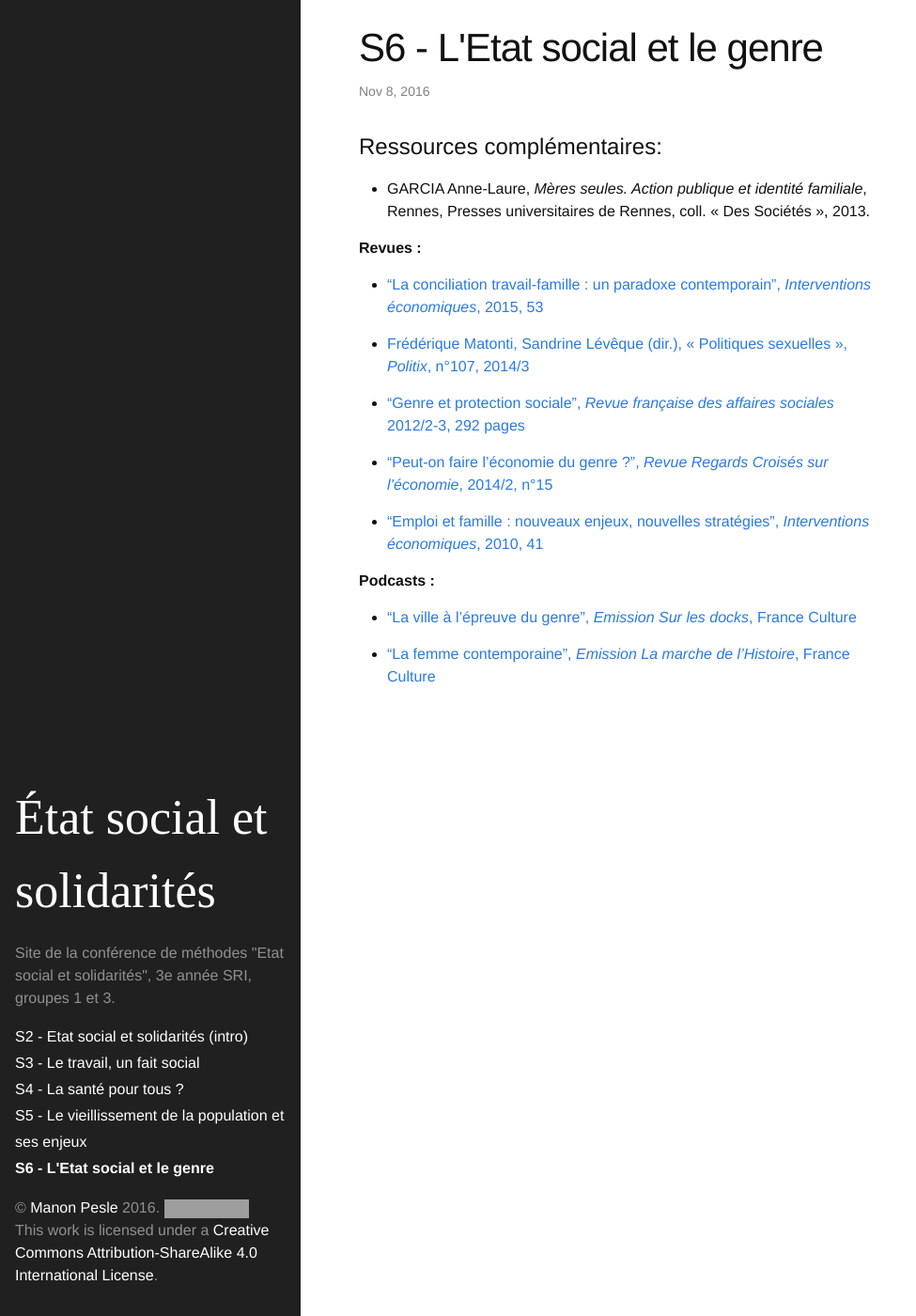
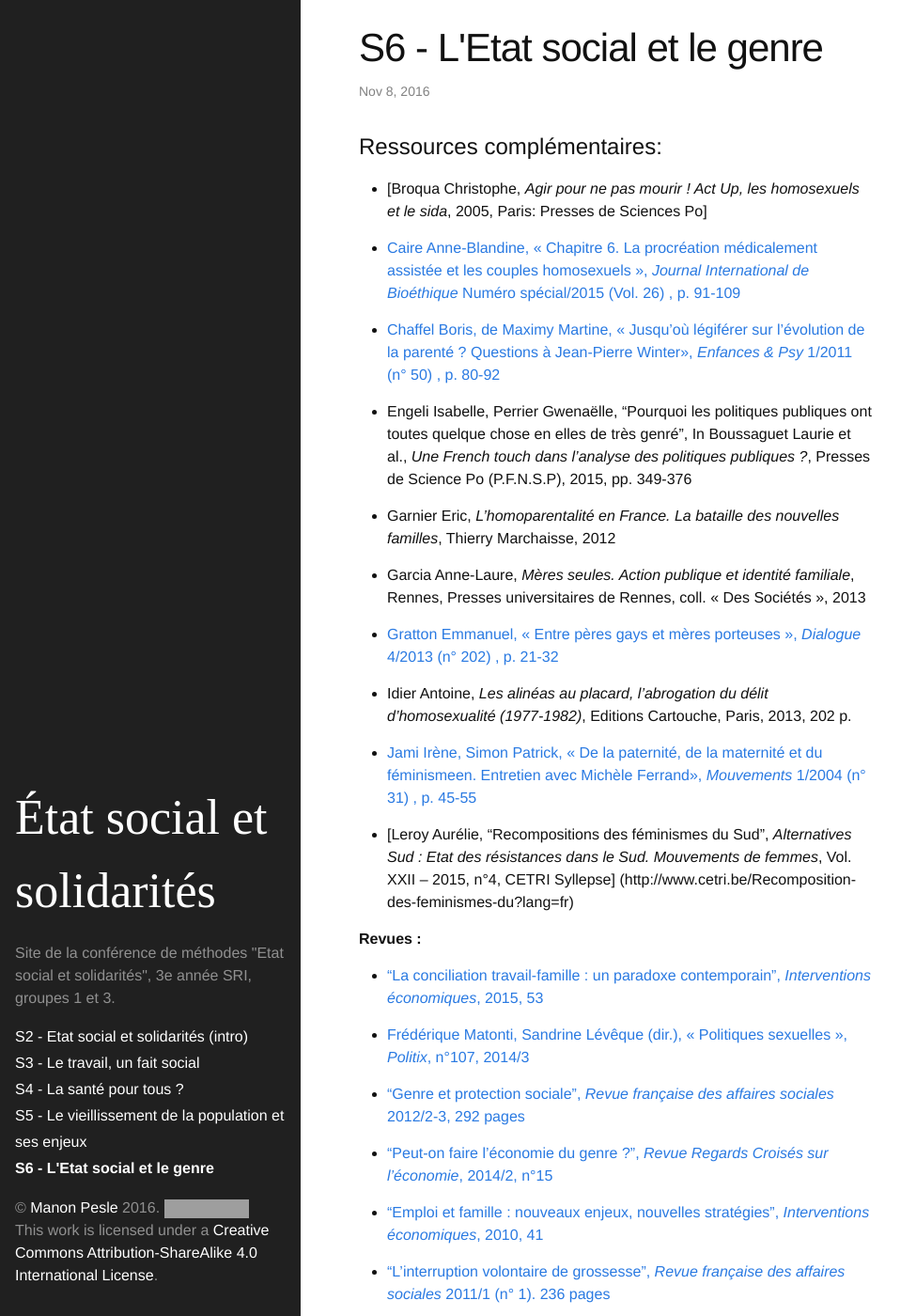
Before and after one commit to mpesle/etatsocial, a Jekyll site: the page built from _posts/2016-11-08-s6.markdown, in a window 1280 px wide and 1400 px high. Shown: the whole window at 94% size, without its empty margins (0-975 px from the left). Built offline with Jekyll 4.4.1, drawn with Linux system fonts in a browser that asks for light colours; some of the changed text lies outside the part shown; grey boxes are pictures that could not be loaded.

Commit message:
Ajout données S6

```diff
--- a/_posts/2016-11-08-s6.markdown
+++ b/_posts/2016-11-08-s6.markdown
@@ -5,7 +5,25 @@ date:   2016-11-08
 ---
 # Ressources complémentaires:
 
-- GARCIA Anne-Laure, *Mères seules. Action publique et identité familiale*, Rennes, Presses universitaires de Rennes, coll. « Des Sociétés », 2013.
+- [Broqua Christophe, *Agir pour ne pas mourir ! Act Up, les homosexuels et le sida*, 2005, Paris: Presses de Sciences Po]
+
+- [Caire Anne-Blandine, « Chapitre 6. La procréation médicalement assistée et les couples homosexuels », *Journal International de Bioéthique* Numéro spécial/2015 (Vol. 26) , p. 91-109](https://www.cairn.info/revue-journal-international-de-bioethique-2015-Num%C3%A9ro%20sp%C3%A9cial-page-91.htm)
+
+- [Chaffel Boris, de Maximy Martine, « Jusqu'où légiférer sur l'évolution de la parenté ? Questions à Jean-Pierre Winter», *Enfances & Psy* 1/2011 (n° 50) , p. 80-92](http://www.cairn.info/revue-enfances-et-psy-2011-1-page-80.htm)
+
+- Engeli Isabelle, Perrier Gwenaëlle, "Pourquoi les politiques publiques ont toutes quelque chose en elles de très genré", In Boussaguet Laurie et al., *Une French touch dans l'analyse des politiques publiques ?*, Presses de Science Po (P.F.N.S.P), 2015, pp. 349-376
+
+- Garnier Eric, *L'homoparentalité en France. La bataille des nouvelles familles*, Thierry Marchaisse, 2012
+
+- Garcia Anne-Laure, *Mères seules. Action publique et identité familiale*, Rennes, Presses universitaires de Rennes, coll. « Des Sociétés », 2013
+
+- [Gratton Emmanuel, « Entre pères gays et mères porteuses », *Dialogue* 4/2013 (n° 202) , p. 21-32](http://www.cairn.info/revue-dialogue-2013-4-page-21.htm)
+
+- Idier Antoine, *Les alinéas au placard, l’abrogation du délit d’homosexualité (1977-1982)*, Editions Cartouche, Paris, 2013, 202 p.
+
+- [Jami Irène, Simon Patrick, « De la paternité, de la maternité et du féminismeen. Entretien avec Michèle Ferrand», *Mouvements* 1/2004 (n° 31) , p. 45-55](http://www.cairn.info/revue-mouvements-2004-1-page-45.htm)
+
+- [Leroy Aurélie, "Recompositions des féminismes du Sud", *Alternatives Sud : Etat des résistances dans le Sud. Mouvements de femmes*, Vol. XXII – 2015, n°4, CETRI Syllepse] (http://www.cetri.be/Recomposition-des-feminismes-du?lang=fr)
 
 **Revues :**
 
@@ -19,9 +37,30 @@ date:   2016-11-08
 
 - ["Emploi et famille : nouveaux enjeux, nouvelles stratégies", *Interventions économiques*, 2010, 41](https://interventionseconomiques.revues.org/395)
 
+- ["L’interruption volontaire de grossesse", *Revue française des affaires sociales* 2011/1 (n° 1). 236 pages](https://www.cairn.info/revue-francaise-des-affaires-sociales-2011-1.htm)
+
+**Rapports :**
+
+- [Couples et familles - Insee Références - Édition 2015](http://www.insee.fr/fr/publications-et-services/sommaire.asp?ref_id=COUFAM15)
 
 **Podcasts :**
 
 - ["La ville à l'épreuve du genre", *Emission Sur les docks*, France Culture](https://www.franceculture.fr/emissions/sur-les-docks/la-ville-lepreuve-du-genre)
 
 - ["La femme contemporaine", *Emission La marche de l'Histoire*, France Culture](http://www.franceinter.fr/emission-la-marche-de-l-histoire-la-femme-contemporaine-0)
+
+- ["Les mutations de la famille", *Emission La tête au carré*, France Inter](http://www.franceinter.fr/emission-la-tete-au-carre-les-mutations-de-la-famille)
+
+- ["La PMA en Europe", *Emission Révolutions médicales*, France Culture](http://www.franceculture.fr/emissions/revolutions-medicales/la-procreation-medicalement-assistee-pma-en-europe)
+
+- ["A quoi sert le sexe ?", *Emission La tête au carré*, France Inter](http://www.franceinter.fr/emission-la-tete-au-carre-a-quoi-sert-le-sexe)
+
+- ["Une remise en cause de l'IVG est-elle possible en France ?", *Emission Du grain à moudre*, France Culture](http://www.franceculture.fr/emissions/du-grain-moudre/une-remise-en-cause-de-livg-est-elle-possible-en-france)
+
+- ["Chambre 28, IVG", *Emission Sur les docks*, France Culture](http://www.franceculture.fr/emissions/sur-les-docks-14-15/champ-libre-33-chambre-28-interruption-volontaire-de-grossesse)
+
+- ["1974 : le débat autour de la loi Veil sur l'interruption volontaire de grossesse", * Emission La marche de l'histoire*, France Inter](https://www.franceinter.fr/emissions/la-marche-de-l-histoire/la-marche-de-l-histoire-14-mai-2014)
+
+**Films :**
+
+- [*La Loi*, 2015, de Christian Faure, extraits](http://www.france2.fr/emissions/la-loi/videos)
```
